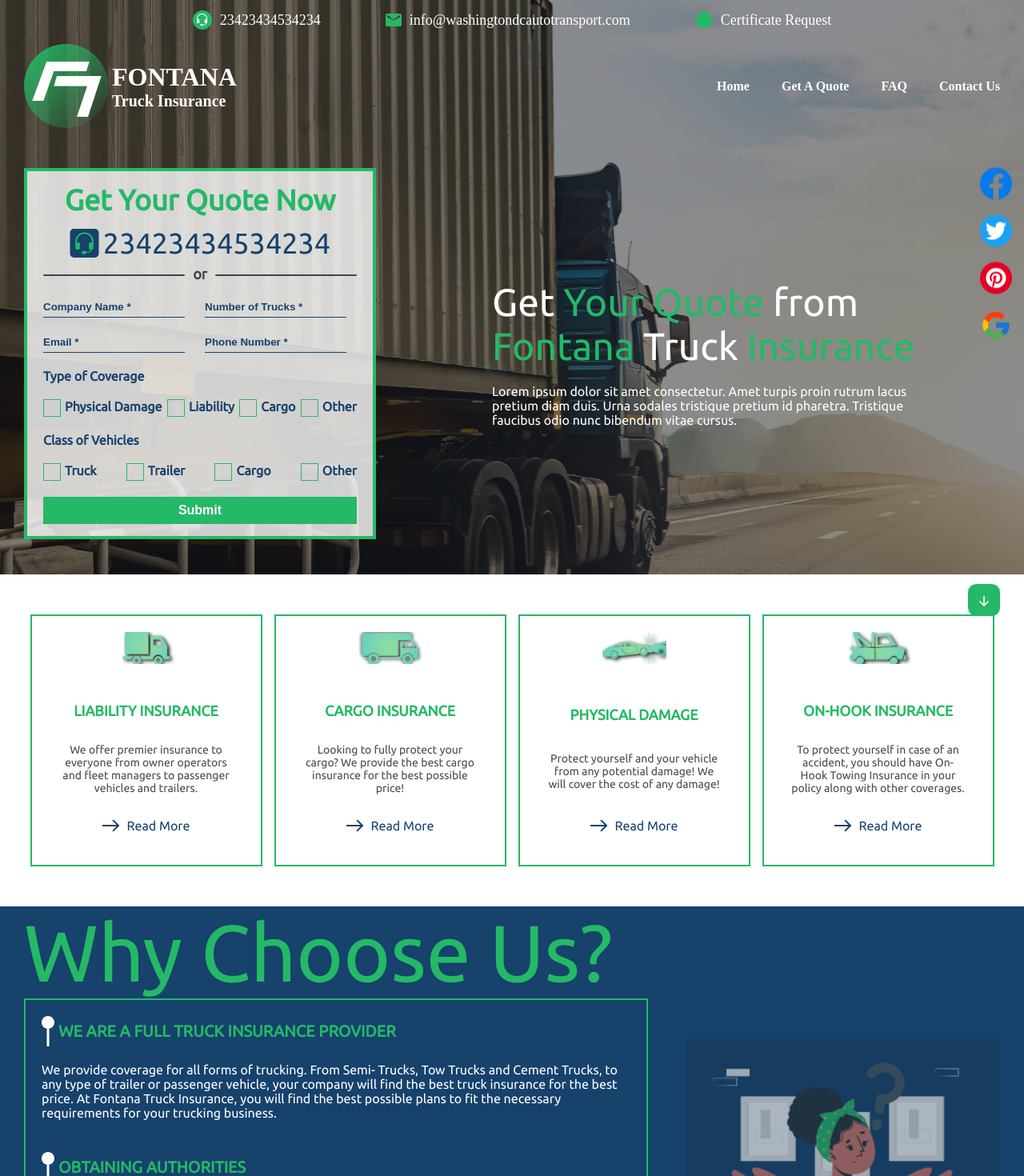
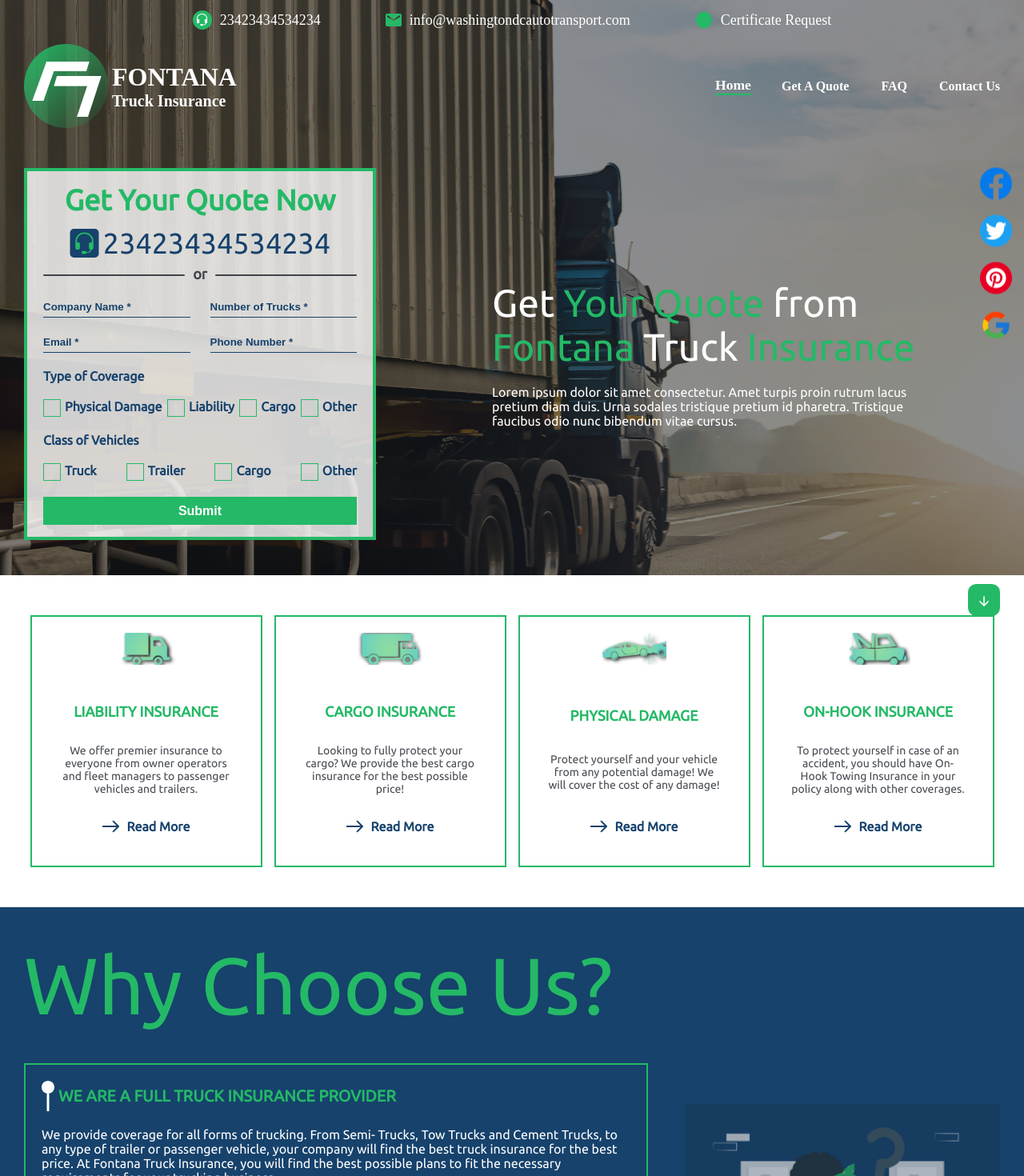
Before and after one commit to Narek-JS/fontana, a Next.js app: page / in a window 1280 px wide. Shown: the top 1470 px of the page at 80% size. Built offline with nearby package versions, Linux system fonts and the light colour scheme.

Commit message:
add same hover effects and some animations

```diff
--- a/components/contactForm/index.module.css
+++ b/components/contactForm/index.module.css
@@ -78,6 +78,13 @@
     padding: 10px 0;
     font-weight: 700;
     color: #FFFFFF;
+    transition: all .15s;
+    height: 35px;
+    cursor: pointer;
+}
+
+.btn:hover {
+    font-size: 19px;
 }
 
 @media screen and (max-width: 768px) {
--- a/components/home/ChoosUs/index.module.css
+++ b/components/home/ChoosUs/index.module.css
@@ -25,6 +25,7 @@
     color: #24B966;
     font-size: 100px;
     font-weight: 400;
+    margin: 40px 0;
 }
 
 .wrapperDescription {
--- a/components/home/InsuranceServices/index.module.css
+++ b/components/home/InsuranceServices/index.module.css
@@ -7,7 +7,7 @@
     font-size: 80px;
     color: #24B966;
     text-align: center;
-    margin-bottom: 20px;
+    margin: 40px 0;
 }
 
 .content {
--- a/components/home/ServiceCard/index.module.css
+++ b/components/home/ServiceCard/index.module.css
@@ -20,6 +20,12 @@
     font-weight: 700;
     font-size: 18px;
     margin-bottom: 30px;
+    transition: all .15s;
+}
+
+.serviceTitle:hover {
+    transform: skewY(-1deg) skewX(-7deg) scale(1.1);
+    text-shadow: 0.5rem 1rem -2rem rgba(0, 0, 0, 0.2);
 }
 
 .serviceDescription {
@@ -32,9 +38,27 @@
 
 .serviceLink {
     color: #16426C;
-    font-weight: 500;
+    font-weight: 700;
     margin-bottom: 20px;
     display: flex;
     align-items: center;
     gap: 10px;
+    height: 18px;
 }
+
+.serviceLink,
+.serviceLink:hover svg,
+.serviceLink:hover span {
+    transition: all .3s;
+}
+
+.serviceLink:hover svg {
+    transform: translateX(85px) rotate(-30deg);
+    filter: invert(50%) sepia(100%) saturate(370%) hue-rotate(94deg) brightness(98%) contrast(84%);
+}
+
+.serviceLink:hover span {
+    color: #24B966;
+    transform: translateX(-30px);
+    border-bottom: 1px solid #24B966;
+}
--- a/components/home/ServiceCard/index.tsx
+++ b/components/home/ServiceCard/index.tsx
@@ -32,7 +32,9 @@
             </p>
             <Link href={link} className={classes.serviceLink}>
                 <ArrowToRightBlue />
-                Read More
+                <span>
+                    Read More
+                </span>
             </Link>
         </div>
     );
--- a/components/layout/Footer/index.module.css
+++ b/components/layout/Footer/index.module.css
@@ -22,11 +22,18 @@
 }
 
 .footerGeneralLinks a {
-    font-weight: 400;
+    font-weight: 500;
     font-size: 14px;
     color: rgba(22, 66, 108, 0.8);
     padding-left: 10px;
     position: relative;
+    transition: all .3s;
+}
+
+.footerGeneralLinks a:hover {
+    color: #24B966;
+    font-size: 16px;
+    border-bottom: 1px solid #24B966;
 }
 
 .footerGeneralLinks a::after {
@@ -90,6 +97,13 @@
     font-size: 14px;
     padding-left: 10px;
     position: relative;
+    transition: all .2s;
+    height: 16px;
+}
+
+.footerQuickLinks a:hover {
+    color: #24B966;
+    font-size: 16px;
 }
 
 .footerQuickLinks a::after {
@@ -107,6 +121,22 @@
     display: flex;
     align-items: center;
     gap: 20px;
+    height: 40px;
+}
+
+.footerSocialGroup a {
+    width: 25px;
+    height: 25px;
+    display: flex;
+    align-items: center;
+    justify-content: center;
+    transition: all .2s;
+}
+
+.footerSocialGroup a:hover {
+    border: 1px solid #24B966;
+    border-radius: 999px;
+    transform: scale(1.3);
 }
 
 .footerTitleWrapper {
@@ -144,6 +174,13 @@
 .footarUnderPartLinks a {
     color: #24B966;
     font-size: 12px;
+    transition: all .3s;
+    width: 140px;
+    height: 10px;
+}
+
+.footarUnderPartLinks a:hover {
+    font-size: 14px;
 }
 
 .footerCopyrightText {
@@ -162,6 +199,11 @@
     align-items: center;
     gap: 10px;
 }
+
+.mobileFooterLogoWrapper img:hover {
+    animation: LogoAnimation 20s infinite;
+}
+
 
 .mobileFooterTopSlice {
     border-bottom: 2px dashed rgba(36, 185, 102, 0.4);
@@ -192,6 +234,7 @@
 .mobileFooterdescription {
     color: #16426C;
     font-weight: 700;
+    white-space: nowrap;
 }
 
 .mobileFooterSocialLinksWrapper {
@@ -269,3 +312,27 @@
     color: #24B966;
     font-size: 12px;
 }
+
+@keyframes LogoAnimation {
+    0% { transform: rotate(0deg); }
+    5% { transform: rotate(-45deg); }
+    10% { transform: rotate(45deg); }
+    15% { transform: rotate(-45deg); }
+    20% { transform: rotate(45deg); }
+    25% { transform: rotate(-45deg); }
+    30% { transform: rotate(45deg); }
+    35% { transform: rotate(-45deg); }
+    40% { transform: rotate(45deg); }
+    45% { transform: rotate(-45deg); }
+    50% { transform: rotate(45deg); }
+    55% { transform: rotate(-45deg); }
+    60% { transform: rotate(45deg); }
+    65% { transform: rotate(-45deg); }
+    70% { transform: rotate(45deg); }
+    75% { transform: rotate(-45deg); }
+    80% { transform: rotate(45deg); }
+    85% { transform: rotate(-45deg); }
+    90% { transform: rotate(45deg); }
+    95% { transform: rotate(-45deg); }
+    100% { transform: rotate(45deg); }
+}
--- a/components/layout/Header/index.module.css
+++ b/components/layout/Header/index.module.css
@@ -125,6 +125,10 @@
     gap: 5px;
 }
 
+.informationPanelLogoWrapper img:hover {
+    animation: LogoAnimation 20s infinite;
+}
+
 .informationPanelTitleWrapper {
     display: flex;
     flex-direction: column;
@@ -183,26 +187,70 @@
     align-items: center;
 }
 
-.navBar ul {
+.navBar .ul {
     display: flex;
     align-items: center;
     gap: 40px;
 }
 
-.navBar ul li,
-.navBar ul li a {
+.navBar .ul li,
+.navBar .ul li a {
     color: #16426C;
     font-weight: 700;
 }
 
-.homeHeaderDesktop .navBar ul li,
-.homeHeaderDesktop .navBar ul li a {
+.homeHeaderDesktop .navBar .ul li,
+.homeHeaderDesktop .navBar .ul li a {
     color: #FFFFFF;
 }
 
-.homeHeaderDesktop .informationPanelFixed .navBar ul li,
-.homeHeaderDesktop .informationPanelFixed .navBar ul li a {
+.homeHeaderDesktop .informationPanelFixed .navBar .ul li,
+.homeHeaderDesktop .informationPanelFixed .navBar .ul li a {
     color: #16426C;
+}
+
+.activeLink,
+.navBar .ul li:hover {
+    border-bottom: 2px solid #24B966;
+    animation-name: fromOpacite;
+    animation-duration: .2s;
+    animation-timing-function: ease-out;
+    animation-fill-mode: forwards;
+}
+
+@keyframes LogoAnimation {
+    0% { transform: rotate(0deg); }
+    5% { transform: rotate(-20deg); }
+    10% { transform: rotate(20deg); }
+    15% { transform: rotate(-20deg); }
+    20% { transform: rotate(20deg); }
+    25% { transform: rotate(-20deg); }
+    30% { transform: rotate(20deg); }
+    35% { transform: rotate(-20deg); }
+    40% { transform: rotate(20deg); }
+    45% { transform: rotate(-20deg); }
+    50% { transform: rotate(20deg); }
+    55% { transform: rotate(-20deg); }
+    60% { transform: rotate(20deg); }
+    65% { transform: rotate(-20deg); }
+    70% { transform: rotate(20deg); }
+    75% { transform: rotate(-20deg); }
+    80% { transform: rotate(20deg); }
+    85% { transform: rotate(-20deg); }
+    90% { transform: rotate(20deg); }
+    95% { transform: rotate(-20deg); }
+    100% { transform: rotate(20deg); }
+}
+
+@keyframes fromOpacite {
+    0% {
+        opacity: .7;
+        transform: scale(1);
+    }
+    100% {
+        opacity: 1;
+        transform: scale(1.1);
+    }
 }
 
 @keyframes slideFromTop {
--- a/components/layout/Header/index.tsx
+++ b/components/layout/Header/index.tsx
@@ -108,20 +108,24 @@
     const navBarLinks: Array<{
         title: string;
         link: string;
+        isActive: boolean;
         id: number;
     }> = useMemo(() => {
         if(menuData?.topHeaderItems?.length){
             const centerItems = menuData.topHeaderItems.find(item => item?.title === 'Center');
             if(centerItems && centerItems.children && centerItems.children.length) {
+                console.log('pathname --> ', pathname);
+                console.log('children --> ',  centerItems.children);
                 return centerItems.children.map(item => ({
                     id: item.id,
                     title: item.title,
-                    link: item.url
+                    link: item.url,
+                    isActive: pathname.replace('/', '') === item.url.replace('/', '')
                 }))
             };
         };
         return [];
-    }, [menuData]);
+    }, [menuData, pathname]);
 
     if(menuError !== null) return <Redirect to='404' />;
 
@@ -178,8 +182,10 @@
                         ) : (
                             <nav className={classes.navBar}>
                                 <ul className={classes.ul}>
-                                    { navBarLinks.map(({ id, link, title }) => (
-                                        <li key={id}>
+                                    { navBarLinks.map(({ id, link, title, isActive }) => (
+                                        <li key={id} className={classNames({
+                                            [classes.activeLink]: isActive
+                                        })}>
                                             <Link href={link}>{title}</Link>
                                         </li>
                                     ))}
--- a/components/layout/ScrollTopIcon/index.module.css
+++ b/components/layout/ScrollTopIcon/index.module.css
@@ -17,7 +17,17 @@
     transition: .3s;
     z-index: 1;
     cursor: pointer;
+    transition: all .3s;
 }
+
+.scrollTopIcon:hover {
+  transform: scale(1.4);
+}
+
+.scrollTopIcon span:hover {
+  transform: scale(1.4);
+}
+
 
 .scrollTopIcon span {
     color: #fff;
--- a/components/layout/SocialLinks/index.module.css
+++ b/components/layout/SocialLinks/index.module.css
@@ -9,6 +9,10 @@
     z-index: 1;
 }
 
-.socialLinks div {
-    cursor: pointer;
+.socialLinks a {
+    transition: all .15s;
 }
+
+.socialLinks a:hover {
+    transform: scale(1.3);
+}
--- a/components/wrapperForm/form/index.module.css
+++ b/components/wrapperForm/form/index.module.css
@@ -80,6 +80,7 @@
 }
 
 .inputsLine {
+    width: 100%;
     display: flex;
     gap: 25px;
 }
@@ -87,6 +88,7 @@
 .wrapperInput {
     display: flex;
     flex-direction: column;
+    width: 100%;
     position: relative;
 }
 
@@ -241,6 +243,13 @@
     color: #FFFFFF;
     background: #24B966 !important;
     margin-top: 20px;
+    transition: all .15s;
+    height: 35px;
+    cursor: pointer;
+}
+
+.submitBtn:hover {
+    font-size: 19px;
 }
 
 @media screen and (max-width: 1224px) {
--- a/public/assets/svges/ArrowTop.tsx
+++ b/public/assets/svges/ArrowTop.tsx
@@ -1,5 +1,5 @@
 export const ArrowTop: React.FC<{ rotate?: number }> = ({ rotate = 0 }) => (
     <svg style={{ transform: `rotate(${rotate}deg)` }} width="20" height="10" viewBox="0 0 20 10" fill="none" xmlns="http://www.w3.org/2000/svg">
-        <path d="M0.999999 9L8.40908 1.65093C9.28408 0.783023 10.7159 0.783023 11.5909 1.65093L19 9" stroke="#16426C" strokeWidth="1.64062" stroke-miterlimit="10" stroke-linecap="round" stroke-linejoin="round"/>
+        <path d="M0.999999 9L8.40908 1.65093C9.28408 0.783023 10.7159 0.783023 11.5909 1.65093L19 9" stroke="#16426C" strokeWidth="1.64062" strokeMiterlimit="10" strokeLinecap="round" strokeLinejoin="round"/>
     </svg>
 );
```
